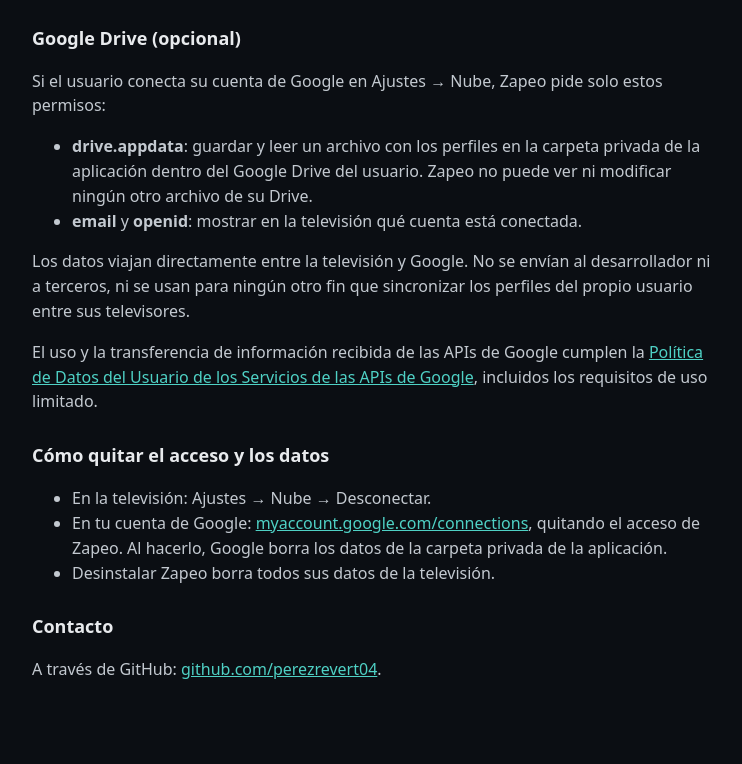
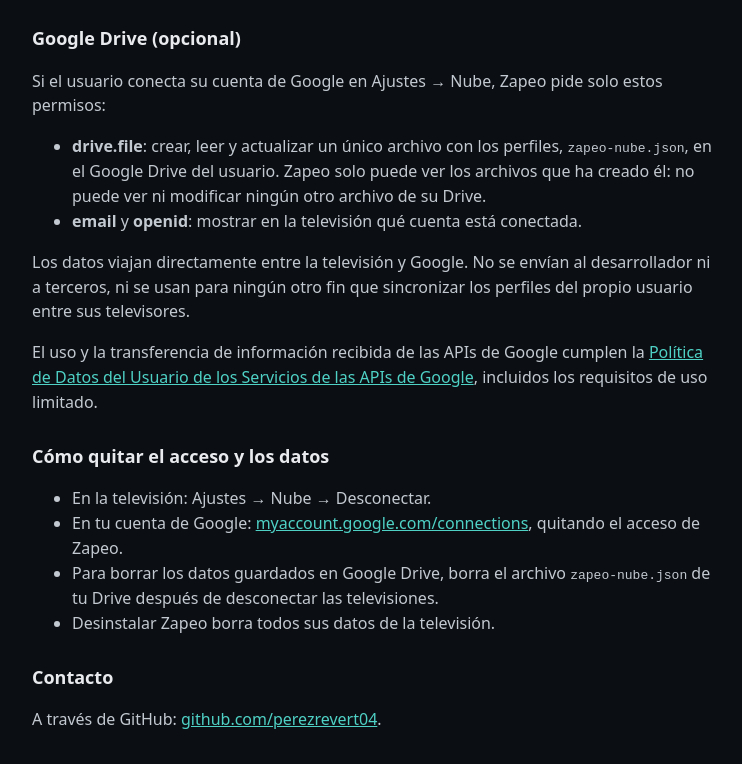
Before and after one commit to perezrevert04/zapeo-web, a plain HTML site: page privacidad.html in a window 1280 px wide. Shown: the part 377-1141 px from the top of the page, without its empty margins (268-1010 px from the left). Before the commit the page ends 1091 px from the top, so only its background shows below. Drawn offline with Linux system fonts and the light colour scheme.

Commit message:
Privacidad: Zapeo usa drive.file (un archivo en Mi unidad) en lugar de la carpeta oculta
Google no admite drive.appdata en el inicio de sesión por código de las TVs.

Co-Authored-By: Claude Opus 5.5 <noreply@anthropic.com>

```diff
--- a/privacidad.html
+++ b/privacidad.html
@@ -24,9 +24,9 @@ viendo y por dónde va, e idioma preferido de audio y subtítulos.</li>
 <h2>Google Drive (opcional)</h2>
 <p>Si el usuario conecta su cuenta de Google en Ajustes → Nube, Zapeo pide solo estos permisos:</p>
 <ul>
-<li><b>drive.appdata</b>: guardar y leer un archivo con los perfiles en la carpeta privada de la
-aplicación dentro del Google Drive del usuario. Zapeo no puede ver ni modificar ningún otro archivo de
-su Drive.</li>
+<li><b>drive.file</b>: crear, leer y actualizar un único archivo con los perfiles,
+<code>zapeo-nube.json</code>, en el Google Drive del usuario. Zapeo solo puede ver los archivos que ha
+creado él: no puede ver ni modificar ningún otro archivo de su Drive.</li>
 <li><b>email</b> y <b>openid</b>: mostrar en la televisión qué cuenta está conectada.</li>
 </ul>
 <p>Los datos viajan directamente entre la televisión y Google. No se envían al desarrollador ni a
@@ -40,7 +40,9 @@ los Servicios de las APIs de Google</a>, incluidos los requisitos de uso limitad
 <ul>
 <li>En la televisión: Ajustes → Nube → Desconectar.</li>
 <li>En tu cuenta de Google: <a href="https://myaccount.google.com/connections">myaccount.google.com/connections</a>,
-quitando el acceso de Zapeo. Al hacerlo, Google borra los datos de la carpeta privada de la aplicación.</li>
+quitando el acceso de Zapeo.</li>
+<li>Para borrar los datos guardados en Google Drive, borra el archivo <code>zapeo-nube.json</code> de tu Drive
+después de desconectar las televisiones.</li>
 <li>Desinstalar Zapeo borra todos sus datos de la televisión.</li>
 </ul>
 
```
Also changed, not shown: index.html (+2 -2 lines).
